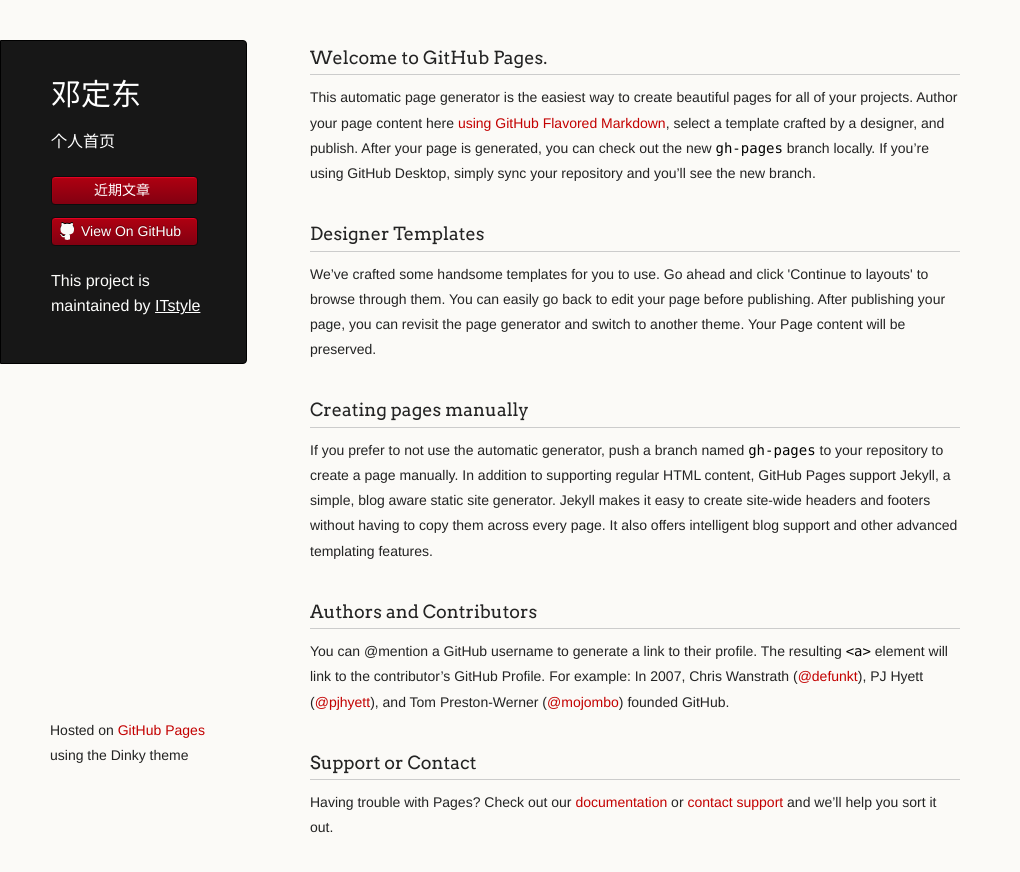
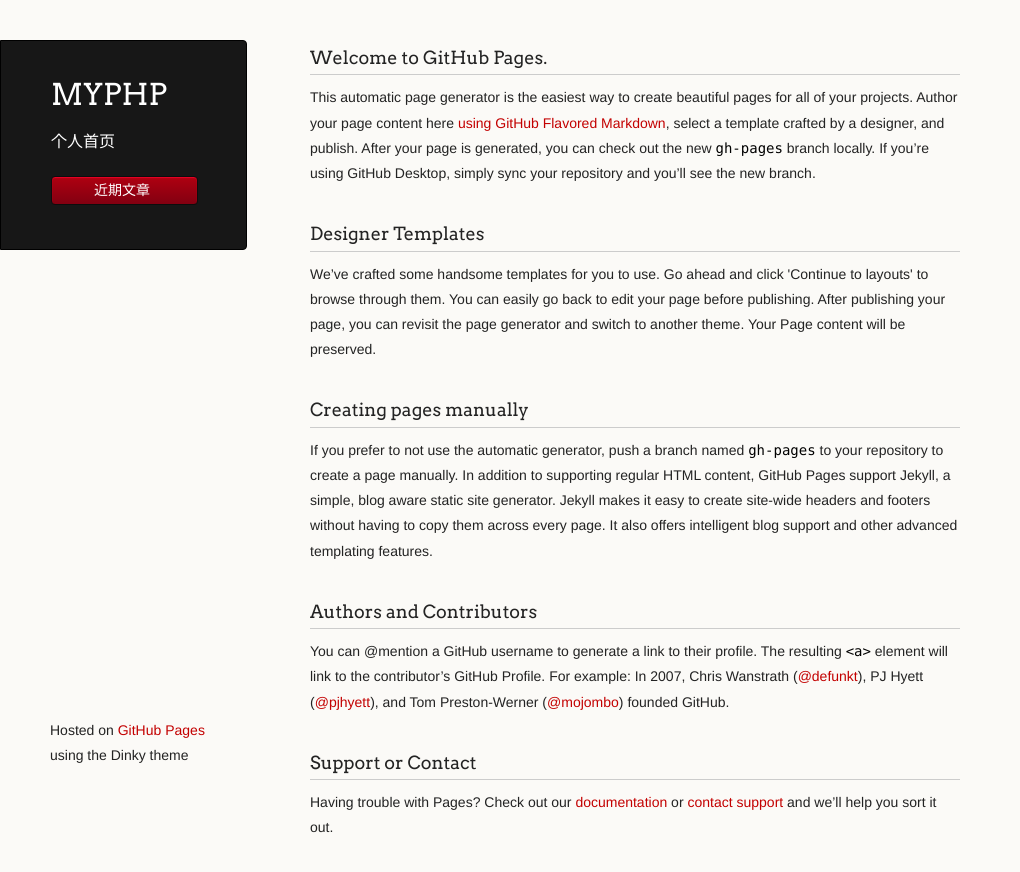
Before and after one commit to ITstyle/depot, a plain HTML site: page index.html in a window 1280 px wide. Shown: the whole page, without its empty margins (0-1020 px from the left). Drawn offline with Linux system fonts and the light colour scheme.

Commit message:
updata index

```diff
--- a/index.html
+++ b/index.html
@@ -3,7 +3,7 @@
   <head>
     <meta charset="utf-8">
     <meta http-equiv="X-UA-Compatible" content="chrome=1">
-    <title>邓定东的个人博客</title>
+    <title>邓定东的博客</title>
 
     <link rel="stylesheet" href="stylesheets/styles.css">
     <link rel="stylesheet" href="stylesheets/github-light.css">
@@ -16,17 +16,13 @@
   <body>
     <div class="wrapper">
       <header>
-        <h1 class="header">邓定东</h1>
+        <h1 class="header">MYPHP</h1>
         <p class="header"><a href="https://itstyle.github.io/depot/">个人首页</a></p>
 
         <ul>
           <li><a style='padding-left:35px' href="https://github.com/ITstyle/depot/tarball/master">近期文章</a>
           </li>
-          <li><a class="buttons github" href="https://github.com/ITstyle/depot">View On GitHub</a></li>
         </ul>
-
-        <p class="header">This project is maintained by <a class="header name" href="https://github.com/ITstyle">ITstyle</a></p>
-
 
       </header>
       <section>
```
